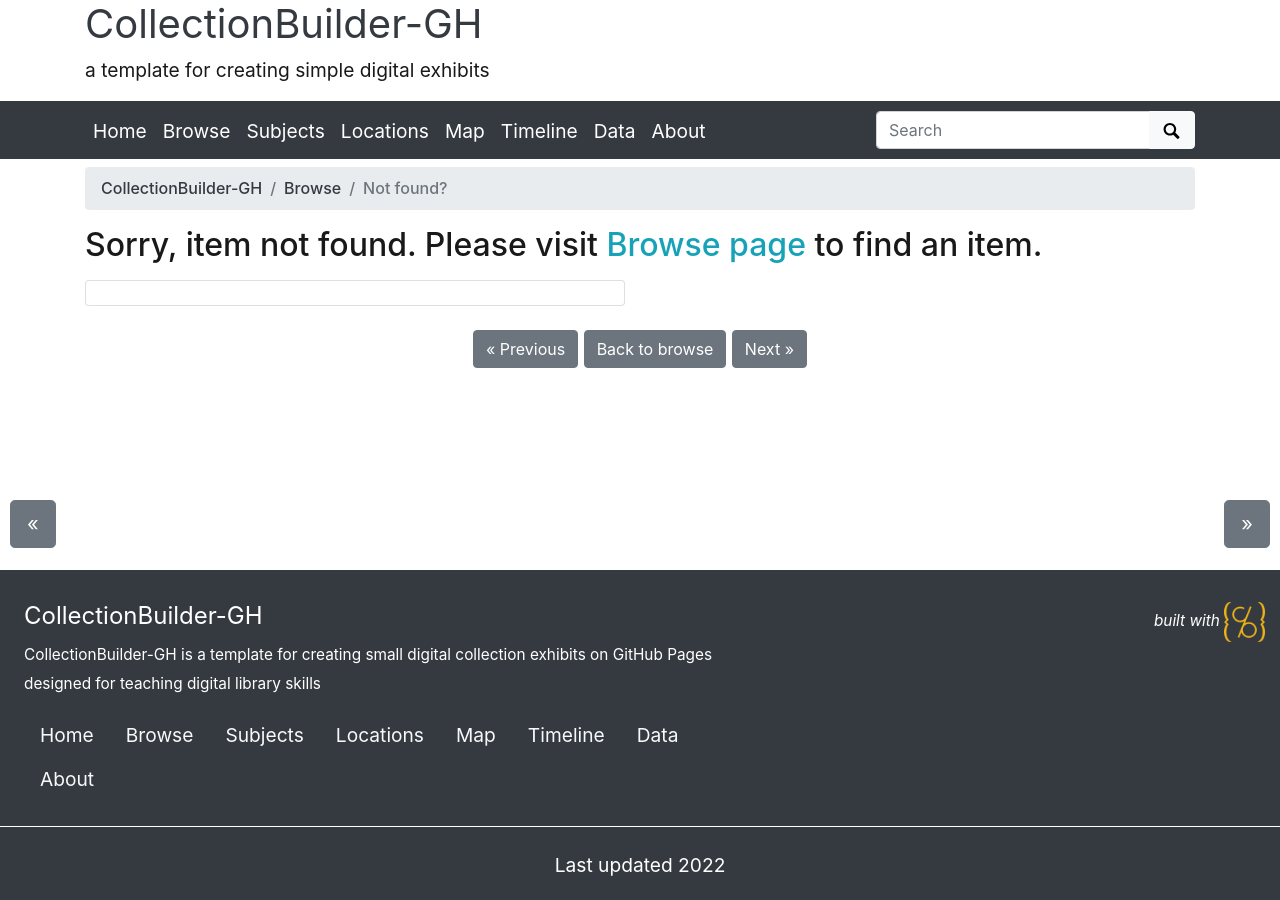
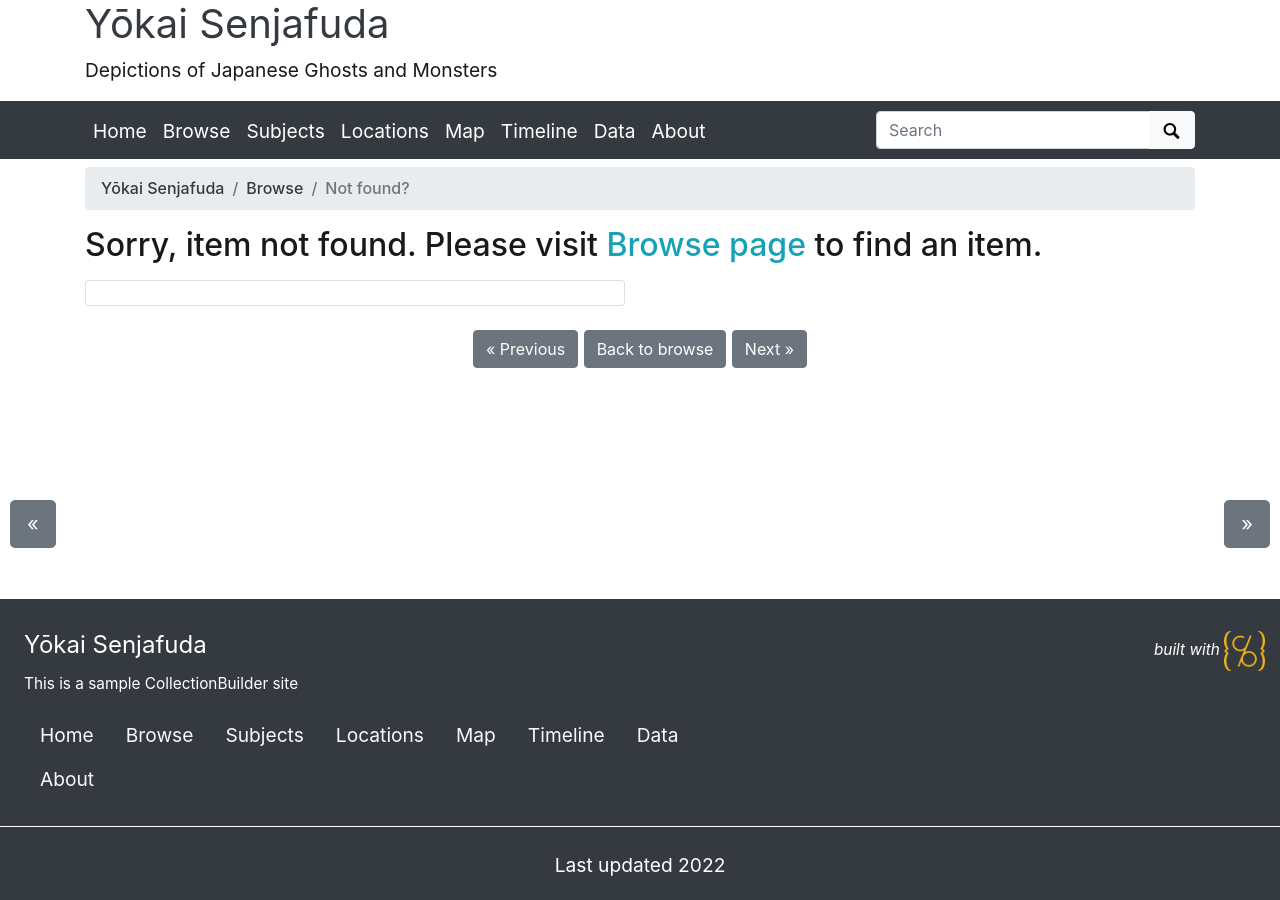
Before and after one commit to gabrielesh/demo_for_o, a Jekyll site: the page built from pages/item.md, in a window 1280 px wide. Built offline with Jekyll 4.4.1, drawn with Linux system fonts in a browser that asks for light colours.

Commit message:
Update _config.yml

```diff
--- a/_config.yml
+++ b/_config.yml
@@ -14,20 +14,20 @@
 # on GitHub Pages it is your github repository's name prefixed with a /
 #baseurl: /collectionbuilder-gh
 # location of code, the full url to your github repository
-source-code: https://github.com/CollectionBuilder/collectionbuilder-gh
+source-code: https://github.com/gabrielesh/demo_for_o
 
 ##########
 # SITE SETTINGS
 #
 # title of site appears in banner
-title: CollectionBuilder-GH
+title: Yōkai Senjafuda
 # tagline, a short phrase that will appear throughout the site in the top banner
-tagline: a template for creating simple digital exhibits
+tagline: Depictions of Japanese Ghosts and Monsters
 # description appears in meta tags and other locations
 # this description might appear in search result lists, keep around 160 characters max
-description: "CollectionBuilder-GH is a template for creating small digital collection exhibits on GitHub Pages designed for teaching digital library skills"
+description: "This is a sample CollectionBuilder site"
 # creator of the digital collection, to appear in meta tags; we typically use our GitHub usernames but feel free to just use your name
-author: CollectionBuilder
+author: Gabriele Hayden
 
 ##########
 # COLLECTION SETTINGS
```
